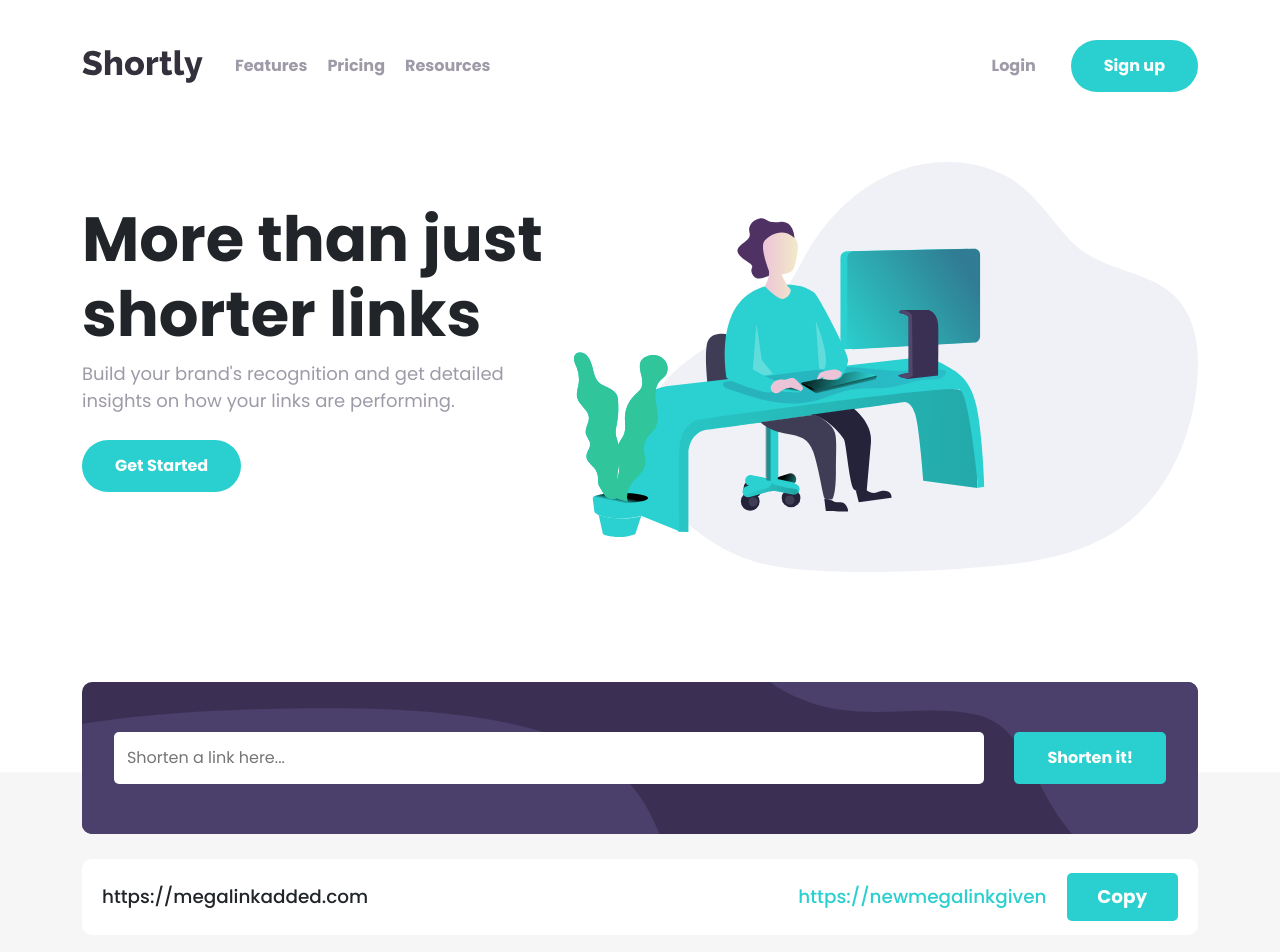
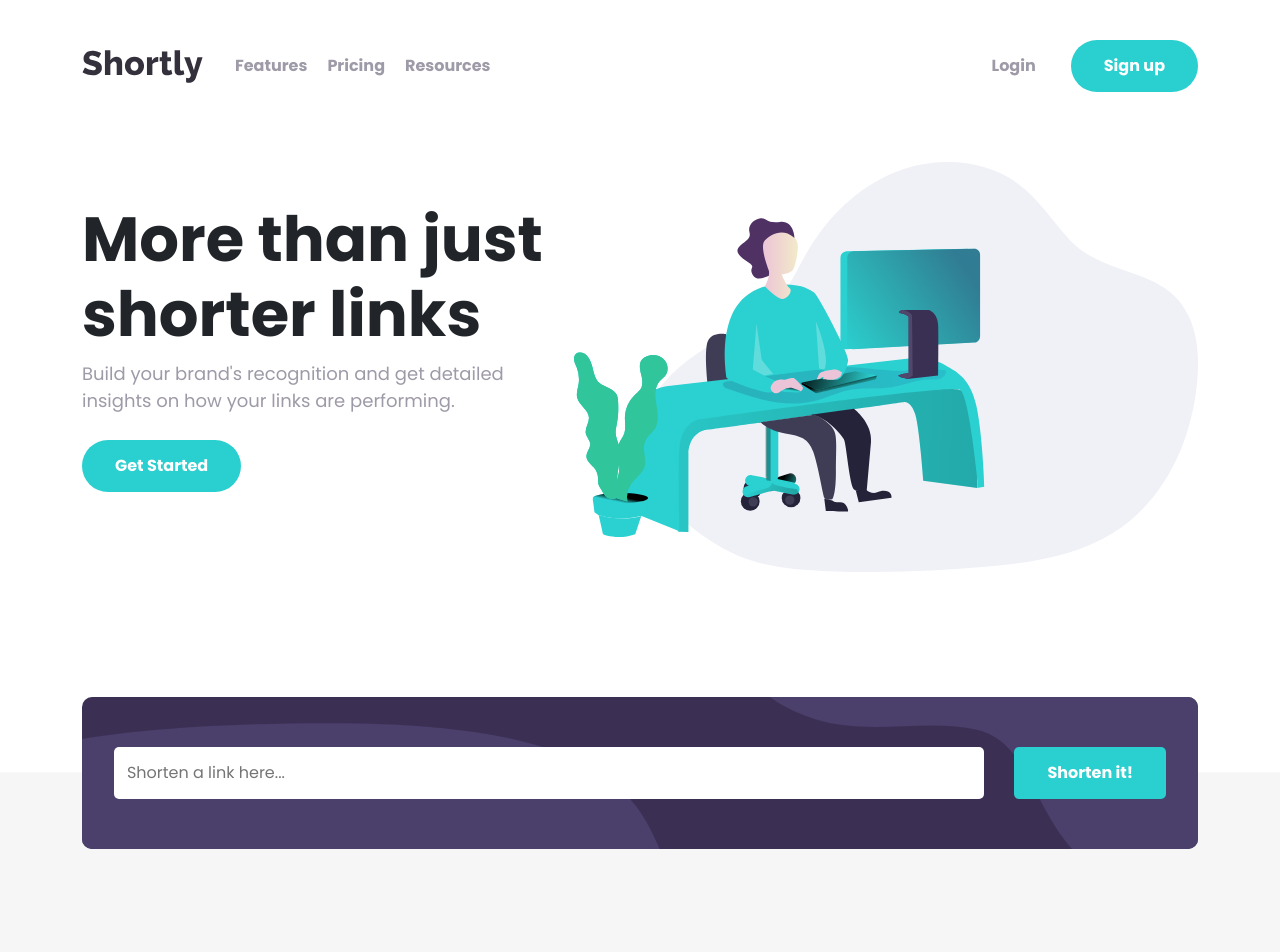
Before and after one commit to eivindsimonsen/url-shortening-app-landing-page, a React (Vite) app: page / in a window 1280 px wide. Shown: the top 952 px of the page. Built offline with nearby package versions, Linux system fonts and the light colour scheme.

Commit message:
Shortener API implemented and functional

```diff
--- a/src/components/Shortener.jsx
+++ b/src/components/Shortener.jsx
@@ -3,30 +3,74 @@ import bgImage from "../assets/images/bg-shorten-mobile.svg";
 import bgImageDesktop from "../assets/images/bg-shorten-desktop.svg";
 
 function Shortener() {
-  const [addCopied, setAddCopied] = useState(false);
+  // Define the component's state using the `useState` hook
+  const [longUrl, setLongUrl] = useState(""); // Current long URL value in the input field
+  const [shortUrl, setShortUrl] = useState(""); // Current short URL value after calling the API
+  const [urls, setUrls] = useState([]); // Array of objects containing long and short URLs added to the output list
+  const [addCopied, setAddCopied] = useState(false); // Boolean state for when the "Copy" button is clicked
+  const [copiedIndex, setCopiedIndex] = useState(-1); // Index of the most recently copied short URL
+  const [errorClasses, setErrorClasses] = useState(false); // If true, error validation is displayed
 
-  const copyToClipboard = () => {
-    setAddCopied(true);
+  // Async function that calls the shrtcode API and sets the component's state based on the response
+  const shortenUrl = async () => {
+    try {
+      const response = await fetch(`https://api.shrtco.de/v2/shorten?url=${longUrl}`);
+      const data = await response.json();
+
+      // This code updates the shortUrl and the dom, without it the site breaks if nothing is fetched from the input
+      setShortUrl(data.result.short_link);
+      setUrls((prevUrls) => [...prevUrls, { longUrl, shortUrl: data.result.short_link }]);
+      setLongUrl("");
+      setErrorClasses(false);
+    } catch (error) {
+      setErrorClasses(true);
+    }
   };
 
+  // Function that copies the short URL to clipboard, sets the copied state, and resets it after a delay
+  const copyToClipboard = (index) => {
+    navigator.clipboard.writeText(urls[index].shortUrl);
+    setAddCopied(true);
+    setCopiedIndex(index);
+    setTimeout(() => {
+      setAddCopied(false);
+    }, 8000);
+  };
+
+  // Function that handles form submission and calls the `shortenUrl` function
+  const handleSubmit = (event) => {
+    event.preventDefault();
+    shortenUrl();
+  };
+
+  // Function that handles input field changes and sets the `longUrl` state
+  const handleLongUrlChange = (event) => {
+    setLongUrl(event.target.value);
+  };
+
+  // The component's JSX code
   return (
     <div className="shortener">
-      <section className="shortener-container">
-        <input /* className="input-error" */ type="text" placeholder="Shorten a link here..." />
-        {/* <div className="input-error-message-mobile">Please add a link</div> */}
-        <button className="cta">Shorten it!</button>
-        {/* <div className="input-error-message-desktop">Please add a link</div> */}
+      <form onSubmit={handleSubmit} className="shortener-container">
+        <input className={errorClasses ? "input-error" : ""} type="text" placeholder="Shorten a link here..." value={longUrl} onChange={handleLongUrlChange} />
+        <div className={errorClasses ? "input-error-message-mobile" : "input-error-hidden"}>{errorClasses ? "Please add a valid link" : ""}</div>
+        <button type="submit" className="cta">
+          Shorten it!
+        </button>
+        <div className={errorClasses ? "input-error-message-desktop" : "input-error-hidden"}>{errorClasses ? "Please add a valid link" : ""}</div>
         <img className="shortener-container-bg-image-mobile" src={bgImage} alt="light purple bubble clouds as tinted behind the content" />
         <img className="shortener-container-bg-image-desktop" src={bgImageDesktop} alt="light purple bubble clouds as tinted behind the content" />
-      </section>
-      <section className="output-links">
-        <div className="output-links-added">https://megalinkadded.com</div>
-        <hr />
-        <div className="output-links-rendered">https://newmegalinkgiven</div>
-        <button onClick={copyToClipboard} className={addCopied ? "cta cta-copied" : "cta"}>
-          {addCopied ? "Copied!" : "Copy"}
-        </button>
-      </section>
+      </form>
+      {urls.map((url, index) => (
+        <section key={url.longUrl} className="output-links">
+          <div className="output-links-added">{url.longUrl}</div>
+          <hr />
+          <div className="output-links-rendered">{url.shortUrl}</div>
+          <button onClick={() => copyToClipboard(index)} className={addCopied && index === copiedIndex ? "cta cta-copied" : "cta"}>
+            {addCopied && index === copiedIndex ? "Copied!" : "Copy"}
+          </button>
+        </section>
+      ))}
     </div>
   );
 }
--- a/src/sass/partials/_shortener.scss
+++ b/src/sass/partials/_shortener.scss
@@ -2,7 +2,7 @@
   transform: translateY(-110px);
 
   @media (min-width: 992px) {
-    transform: translateY(-90px);
+    transform: translateY(-75px);
   }
 }
 
@@ -68,6 +68,7 @@
       margin-top: 0px;
       margin-bottom: 10px;
       flex-basis: 93%;
+      z-index: 5;
     }
 
     &-message-mobile {
@@ -83,6 +84,10 @@
         display: flex;
         z-index: 3;
       }
+    }
+
+    &-hidden {
+      display: none;
     }
   }
 
@@ -142,9 +147,14 @@
 
   &-added {
     flex-basis: 100%;
+    white-space: nowrap;
+    overflow: hidden;
+    text-overflow: ellipsis;
   }
 
   &-rendered {
-    margin-right: 20px;
+    @media (min-width: 992px) {
+      margin: 0px 20px;
+    }
   }
 }
```
